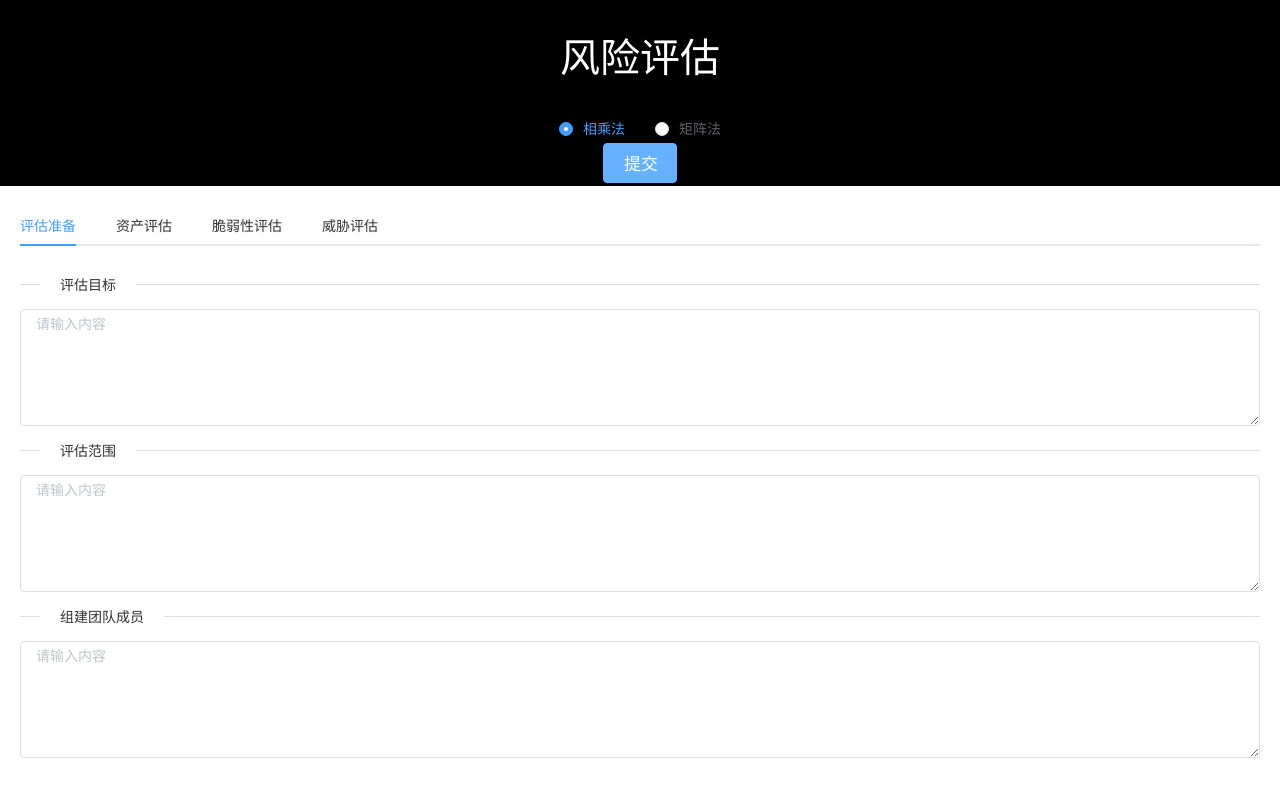
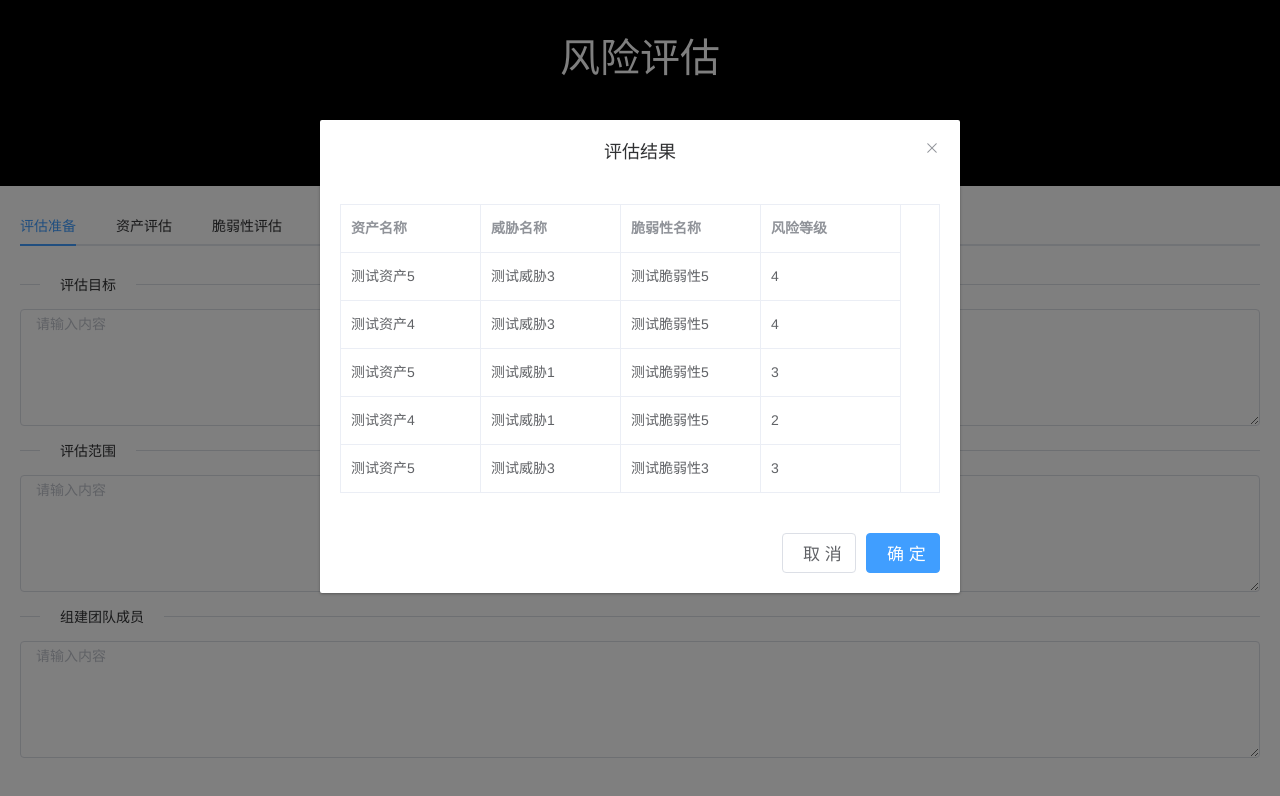
Before and after one commit to voldemortX/Agile, a Vue app in the folder frontend/: page /#/new in a window 1280 px wide. Both pictures are taken after a click on the button "提交". Shown: the top 796 px of the page. Built offline with nearby package versions, Linux system fonts and the light colour scheme; what vue-resource would draw is missing.

Commit message:
Finished system calculation and submit

```diff
--- a/frontend/src/views/New.vue
+++ b/frontend/src/views/New.vue
@@ -15,7 +15,7 @@
                     </el-radio-group>
                 </el-row>
                 <el-row>
-                    <el-button type="primary">提交</el-button>
+                    <el-button type="primary" @click.native="calcClick">提交</el-button>
                 </el-row>
             </el-main>
             <el-main style="text-align: center">
@@ -181,6 +181,12 @@
         </el-dialog>
 
         <el-dialog title="评估结果" :visible.sync="resultDialogVisible" :modal-append-to-body="false">
+            <el-table :data="tva_results" border :header-cell-style="{background:'#FFFFFF'}" :cell-style="{background:'#FFFFFF'}">
+                <el-table-column prop="asset" label="资产名称" width="140"></el-table-column>
+                <el-table-column prop="threat" label="威胁名称" width="140"></el-table-column>
+                <el-table-column prop="vulnerability" label="脆弱性名称" width="140"></el-table-column>
+                <el-table-column prop="level" label="风险等级" width="140"></el-table-column>
+            </el-table>
             <div slot="footer" class="dialog-footer">
                 <el-button @click.native="resultDialogVisible = false">取 消</el-button>
                 <el-button type="primary" @click.native="submitClick">确 定</el-button>
@@ -235,10 +241,17 @@
                 range: '',
                 team: '',
                 tableAsset: [
-                    {asset: '测试资产', confidentiality: '很高', integrity: '中', availability: '很低', rank: '很高', details: 'blabla'}
+                    {asset: '测试资产5', confidentiality: '很高', integrity: '中', availability: '很低', rank: '很高', details: 'blabla'},
+                    {asset: '测试资产4', confidentiality: '高', integrity: '中', availability: '很低', rank: '高', details: 'blabla'}
                 ],
-                tableVul: [],
-                tableThreat: [],
+                tableVul: [
+                    {vulnerability: '测试脆弱性5', rank: '很高', vaString: '测试资产5,测试资产4', va: ['测试资产5', '测试资产4'], details: 'bla'},
+                    {vulnerability: '测试脆弱性3', rank: '中', vaString: '测试资产5', va: ['测试资产5'], details: 'bla'}
+                ],
+                tableThreat: [
+                    {threat: '测试威胁3', rank: '中', tvString: '测试脆弱性5,测试脆弱性3', tv: ['测试脆弱性5', '测试脆弱性3'], details: 'bla'},
+                    {threat: '测试威胁1', rank: '很低', tvString: '测试脆弱性5', tv: ['测试脆弱性5'], details: 'bla'}
+                ],
 
                 // Form data
                 formAsset: {
@@ -340,7 +353,8 @@
                     // Move data
                     let temp = {
                         threat: this.formThreat.name,
-                        tv: this.formThreat.tv.toString(),
+                        tv: this.formThreat.tv,
+                        tvString: this.formThreat.tv.toString(),
                         details: this.formThreat.details,
                         rank: map[this.formThreat.rank - 1]
                     };
@@ -364,7 +378,7 @@
                     this.formThreat = {
                         name: '',
                         rank: null,
-                        va: [],
+                        tv: [],
                         details: ''
                     };
                     this.threatDialogVisible = false;
@@ -379,7 +393,8 @@
                     // Move data
                     let temp = {
                         vulnerability: this.formVul.name,
-                        va: this.formVul.va.toString(),
+                        va: this.formVul.va,
+                        vaString: this.formVul.va.toString(),
                         details: this.formVul.details,
                         rank: map[this.formVul.rank - 1]
                     };
@@ -413,6 +428,7 @@
             calcClick() {
                 // Calculate results
                 // Expand from v
+                this.tva_results = [];
                 for(let v of this.tableVul)
                 {
                     // Search t
@@ -446,12 +462,12 @@
                                         level: 0};
                                     if(this.method === 0)  // Multiply
                                     {
-                                        let val = Math.sqrt(map.indexOf(a.rank) * map.indexOf(v.rank)) *
-                                            Math.sqrt(map.indexOf(v.rank) * map.indexOf(t.rank));
+                                        let val = Math.sqrt((map.indexOf(a.rank) + 1) * (map.indexOf(v.rank) + 1)) *
+                                            Math.sqrt((map.indexOf(v.rank) + 1) * (map.indexOf(t.rank) + 1));
                                         temp.level = this.levelMultiply(val);
                                     }
                                     else  // Matrix
-                                        temp.level = R[F[map.indexOf(a.rank)][map.indexOf(v.rank)]][L[map.indexOf(t.rank)][map.indexOf(v.rank)]];
+                                        temp.level = R[F[map.indexOf(a.rank)][map.indexOf(v.rank)] - 1][L[map.indexOf(t.rank)][map.indexOf(v.rank)] - 1];
 
                                     this.tva_results.push(temp);
                                 }
@@ -461,10 +477,61 @@
                 }
 
                 // Show results
+                this.resultDialogVisible = true;
             },
 
             submitClick() {
                 // Submit a system to server
+                let tempMethod = '相乘法';
+                if(this.method === 1)
+                    tempMethod = '矩阵法';
+
+                let tempAsset = [];
+                let tempThreat = [];
+                let tempVul = [];
+                for(let i of this.tableAsset)
+                {
+                    let temp = {assetname: i.asset, val: map.indexOf(i.rank) + 1, description: i.details};
+                    tempAsset.push(temp);
+                }
+                for(let i of this.tableThreat)
+                {
+                    let temp = {threatname: i.threat, val: map.indexOf(i.rank) + 1, description: i.details};
+                    tempThreat.push(temp);
+                }
+                for(let i of this.tableVul)
+                {
+                    let temp = {vulname: i.vulnerability, val: map.indexOf(i.rank) + 1, description: i.details};
+                    tempVul.push(temp);
+                }
+
+                this.$http({
+                    method: 'POST',
+                    url: 'http://134.175.225.180:3000/mock/43/sys/submit',
+                    params: {
+                        systemname: this.systemname,
+                        description: '目标：' + this.aim + '&&&范围：' + this.range + '&&&成员：' + this.team + '&&&',
+                        method: tempMethod,
+                        assets: tempAsset,
+                        threats: tempThreat,
+                        vulnerabilities: tempVul,
+                        results: this.tva_results
+                    }
+                }).then(
+                    (response) => {
+                        // success
+                        if (response.ok && response.body.status === 0) {
+                            this.messageBox('提示', '结果已提交至服务器');
+                        } else {
+                            this.messageBox('提交错误', response.body.error);
+                        }
+                    },
+                    (error) => {
+                        // error?
+                        this.messageBox('提交错误', error.body.error);
+                    }
+                );
+                this.resultDialogVisible = false;
             },
         }
     };
```
